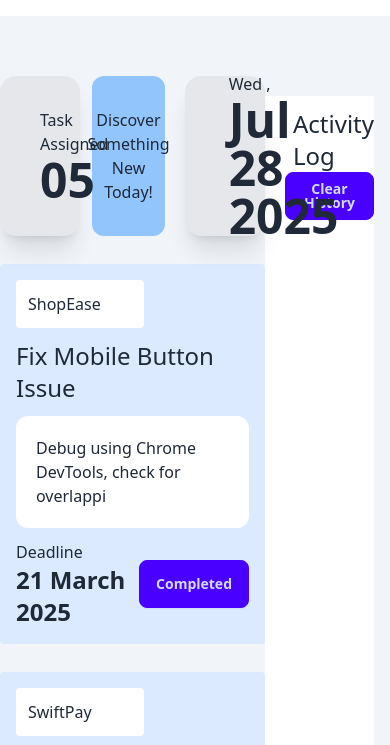
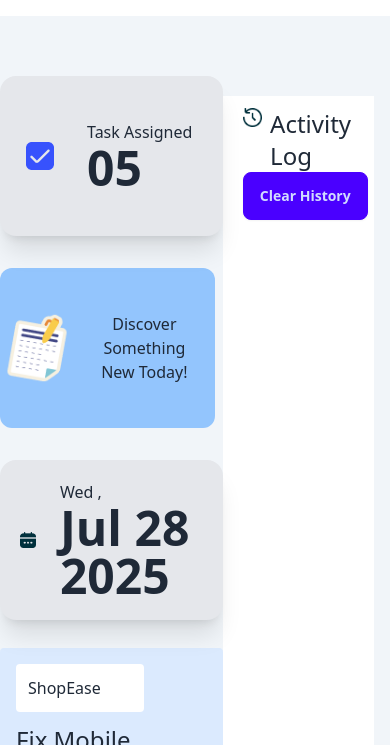
Before and after one commit to abdulalim1010/assignment-five-repo, a plain HTML site: page index.html in a window 390 px wide. Shown: the part 84-829 px from the top of the page. Drawn offline with nearby package versions, Linux system fonts and the light colour scheme.

Commit message:
last time

```diff
--- a/index.html
+++ b/index.html
@@ -37,7 +37,7 @@
       <!-- first-3 part -->
       <div class=" lg:flex justify-around">
         <div class="lg:w-7/8 ">
-          <div class="grid grid-cols-3 gap-3 ">
+          <div class="grid lg:grid-cols-3 gap-3 ">
 
 
             <div class="card justify-center mt-5 card-compact bg-gray-200 gap-3 flex h-40 w-auto shadow-xl">
```
